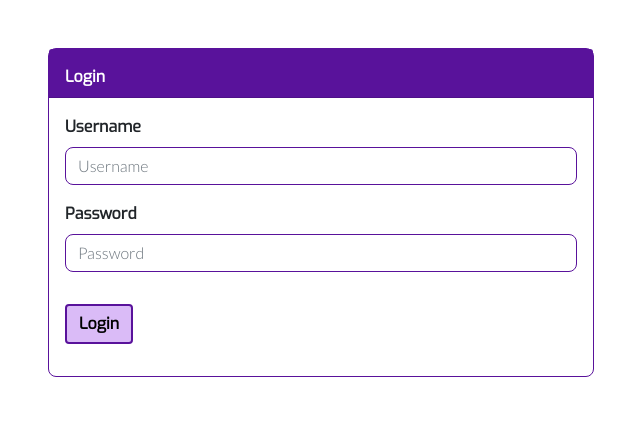
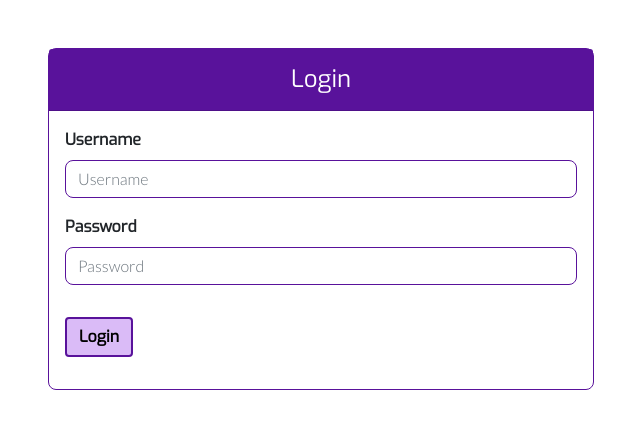
Before and after one commit to JusJae/ms3_logapp, a Flask app: page /login in a window 1280 px wide. Shown: the part 70-500 px from the top of the page, without its empty margins (319-959 px from the left). Run offline with Flask 3, Linux system fonts and the light colour scheme; some libraries are stand-ins or nearby versions.

Commit message:
refactor: update login header in login.html

```diff
--- a/templates/login.html
+++ b/templates/login.html
@@ -4,9 +4,8 @@
 		<div class="col-md-6">
 			<div class="card login-form">
 				<div
-					class="card-header"
-					style="background-color: var(--main-color); color: white">
-					Login
+					class="card-header">
+					<h4>Login</h4>
 				</div>
 				<div class="card-body">
 					<form
```
